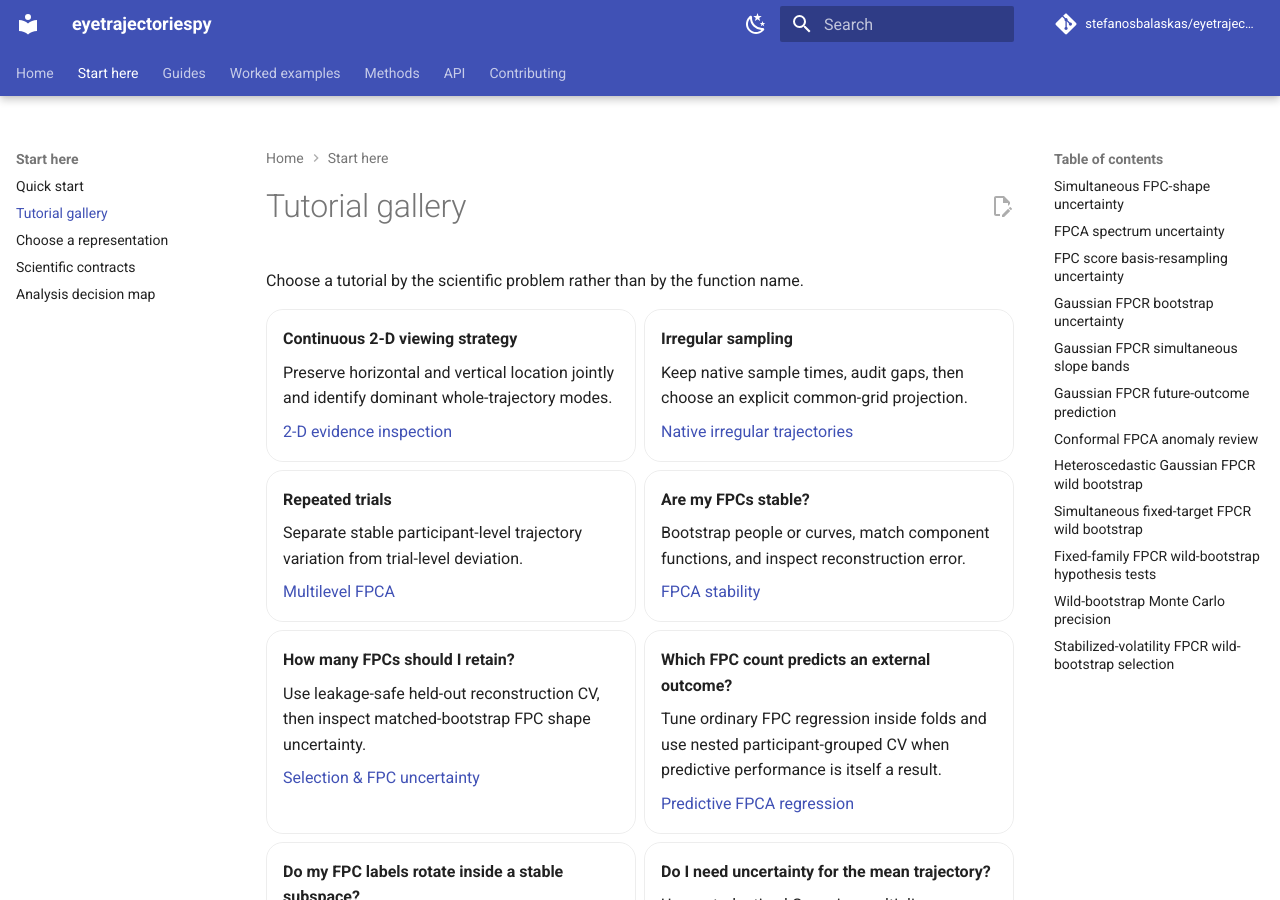
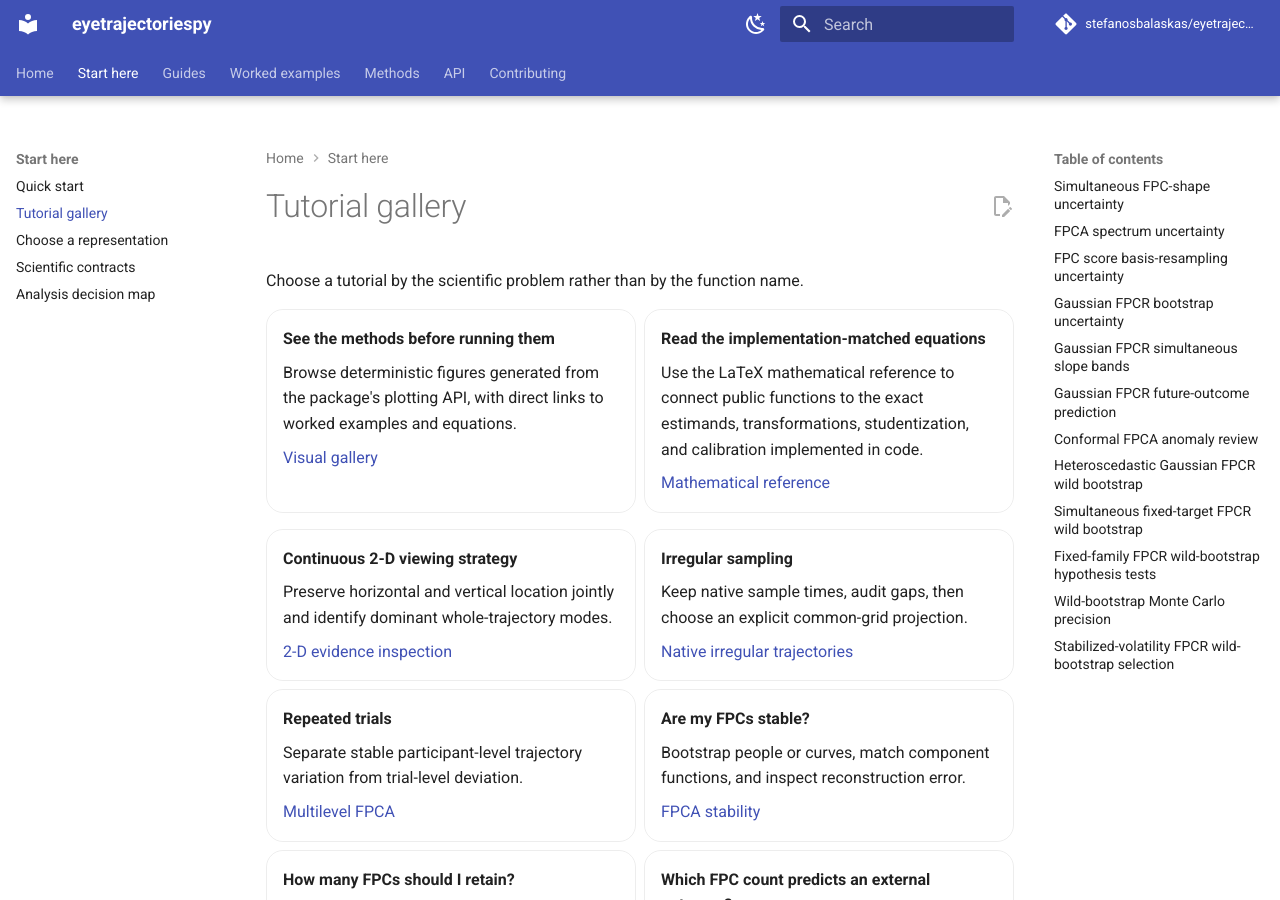
Before and after one commit to stefanosbalaskas/eyetrajectoriespy, an MkDocs documentation site: the page built from docs/tutorials/index.md, in a window 1280 px wide and 900 px high. Built offline with MkDocs 1.6.1 and Material for MkDocs 9.7.7, drawn with Linux system fonts in a browser that asks for light colours; comment, search, counter and statistics services are not loaded.

Commit message:
Add mathematical and visual entry points to tutorial gallery

```diff
--- a/docs/tutorials/index.md
+++ b/docs/tutorials/index.md
@@ -1,6 +1,22 @@
 # Tutorial gallery
 
 Choose a tutorial by the scientific problem rather than by the function name.
+
+<div class="grid cards" markdown>
+
+-   **See the methods before running them**
+
+    Browse deterministic figures generated from the package's plotting API, with direct links to worked examples and equations.
+
+    [Visual gallery](../methods/visual-gallery.md)
+
+-   **Read the implementation-matched equations**
+
+    Use the LaTeX mathematical reference to connect public functions to the exact estimands, transformations, studentization, and calibration implemented in code.
+
+    [Mathematical reference](../methods/mathematical-reference.md)
+
+</div>
 
 <div class="grid cards" markdown>
 
```
